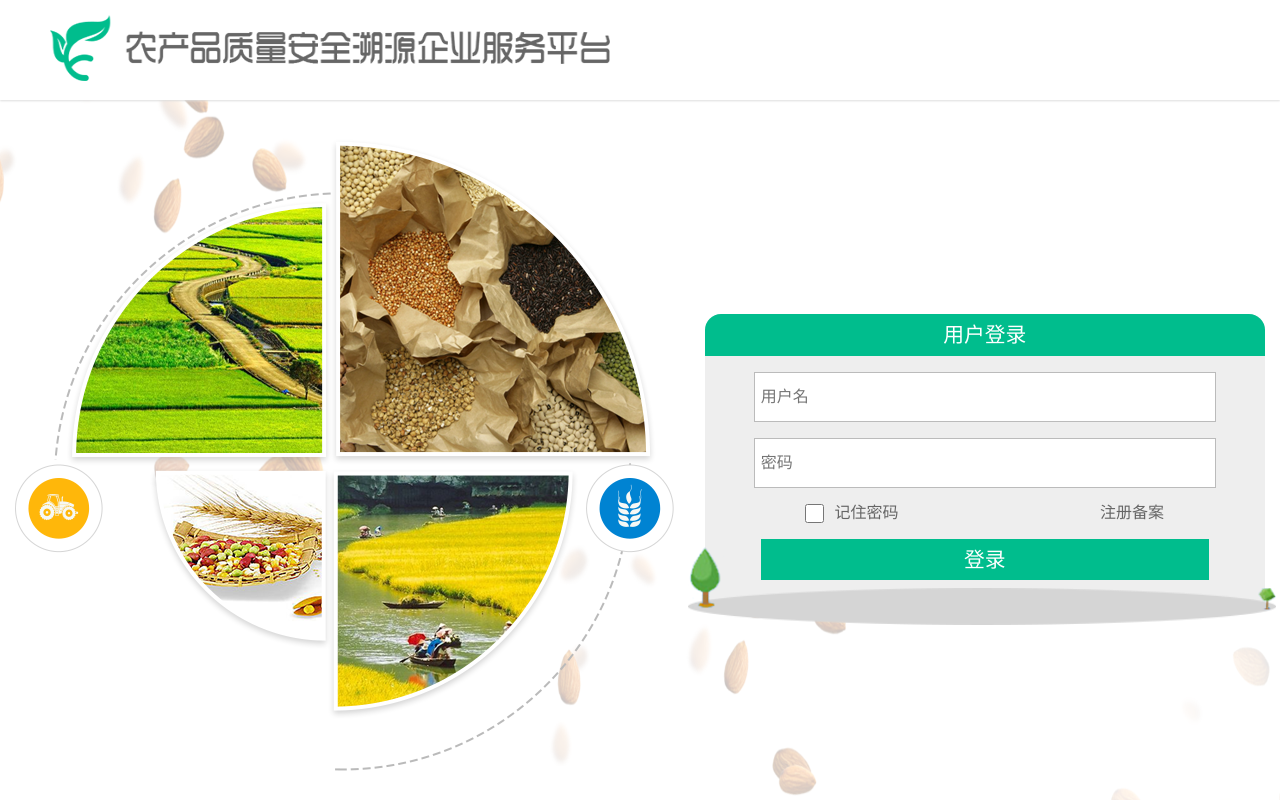
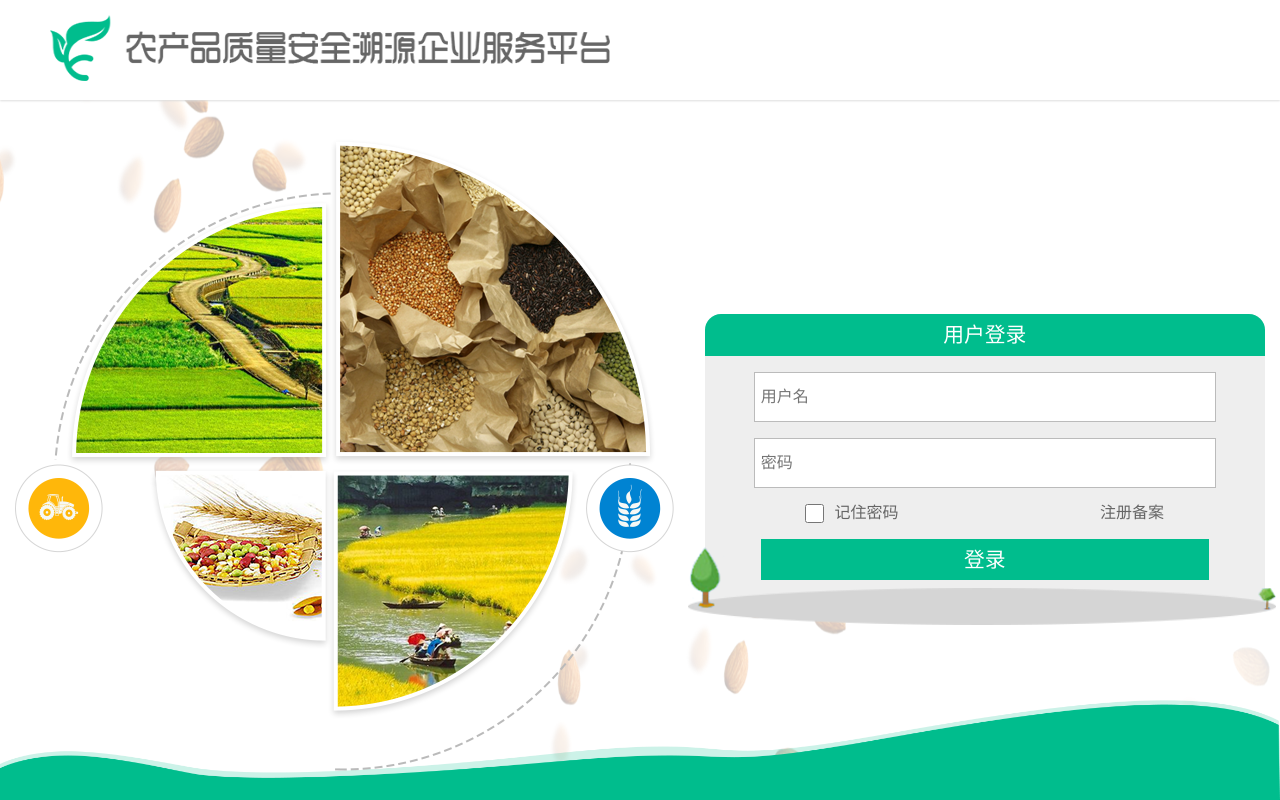
Before and after one commit to bicycler1/Traceable-produce, a Vue app: page /#/login in a window 1280 px wide. Built offline with nearby package versions, Linux system fonts and the light colour scheme.

Commit message:
login页面中footer

```diff
--- a/src/views/Login.vue
+++ b/src/views/Login.vue
@@ -1,7 +1,6 @@
 <template>
   <div>
     <div class="background">
-
     </div>
     <div class="banner">
       <router-link to="/login">
@@ -15,6 +14,8 @@
       <div>
         <LoginForm></LoginForm>
       </div>
+    </div>
+    <div class="login-footer">
     </div>
   </div>
 </template>
@@ -53,6 +54,14 @@
   margin-top: 3%;
   width: 100%;
 }
+.login-footer{
+  position: absolute;
+  bottom: 0;
+  background: url(../assets/LoginImgs/login-footer.png) center center no-repeat;
+  width: 100%;
+  height: 100px;
+  background-size: 100% 100%;
+}
 </style>
 
 <script>
```
Also changed, not shown: src/assets/LoginImgs/login-footer.png (added).
